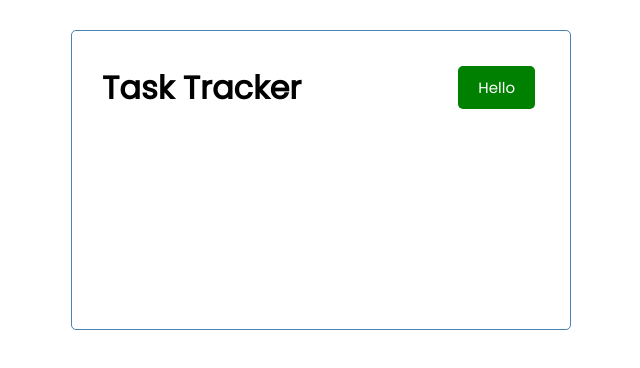
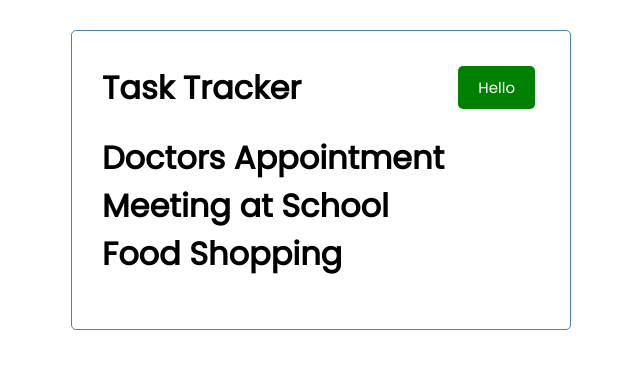
Before and after one commit to younusraza909/React-Task-Tracker, a React (Create React App) app: page / in a window 1280 px wide. Shown: the top 368 px of the page, without its empty margins (319-959 px from the left). Built offline with nearby package versions, Linux system fonts and the light colour scheme.

Commit message:
Integrated state in app

```diff
--- a/src/App.js
+++ b/src/App.js
@@ -1,9 +1,11 @@
 import Header from "./components/Header";
+import Tasks from "./components/Tasks";
 
 function App() {
   return (
     <div className="container">
       <Header />
+      <Tasks />
     </div>
   );
 }
--- a/src/components/Button.js
+++ b/src/components/Button.js
@@ -1,9 +1,25 @@
-const Button = ({ color, text }) => {
+import PropTypes from "prop-types";
+
+const Button = ({ color, text, onClick }) => {
   return (
-    <button style={{ backgroundColor: color }} className="btn">
+    <button
+      style={{ backgroundColor: color }}
+      onClick={onClick}
+      className="btn"
+    >
       {text}
     </button>
   );
 };
 
+Button.defaultProps = {
+  color: "steelblue",
+};
+
+Button.propTypes = {
+  text: PropTypes.string,
+  color: PropTypes.string,
+  onClick: PropTypes.func,
+};
+
 export default Button;
--- a/src/components/Header.js
+++ b/src/components/Header.js
@@ -3,10 +3,14 @@
 import Button from "./Button";
 
 const Header = () => {
+  const onClick = () => {
+    console.log("Click");
+  };
+
   return (
     <header className="header">
       <h1>Task Tracker</h1>
-      <Button color="green" text="Hello" />
+      <Button color="green" text="Hello" onClick={onClick} />
     </header>
   );
 };
--- /dev/null
+++ b/src/components/Tasks.js
@@ -0,0 +1,33 @@
+import { useState } from "react";
+
+const Tasks = () => {
+  const [tasks, setTasks] = useState([
+    {
+      id: 1,
+      text: "Doctors Appointment",
+      day: "Feb 5th at 2:30pm",
+      reminder: true,
+    },
+    {
+      id: 2,
+      text: "Meeting at School",
+      day: "Feb 6th at 1:30pm",
+      reminder: true,
+    },
+    {
+      id: 3,
+      text: "Food Shopping",
+      day: "Feb 5th at 2:30pm",
+      reminder: false,
+    },
+  ]);
+  return (
+    <>
+      {tasks.map((task) => (
+        <h1 key={task.id}>{task.text}</h1>
+      ))}
+    </>
+  );
+};
+
+export default Tasks;
```
Also changed, not shown: 1 other file (tests, documents, lock files or other folders).
